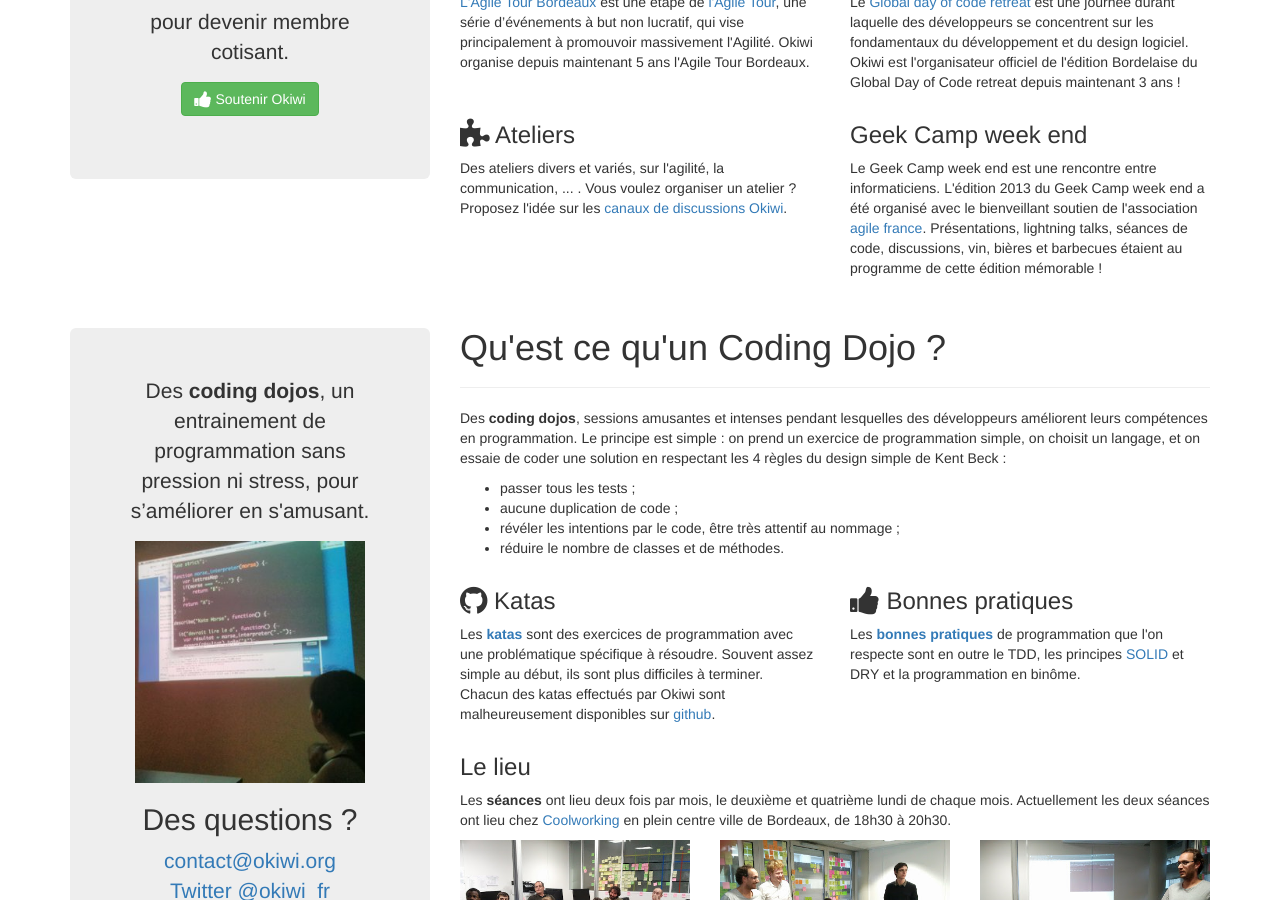
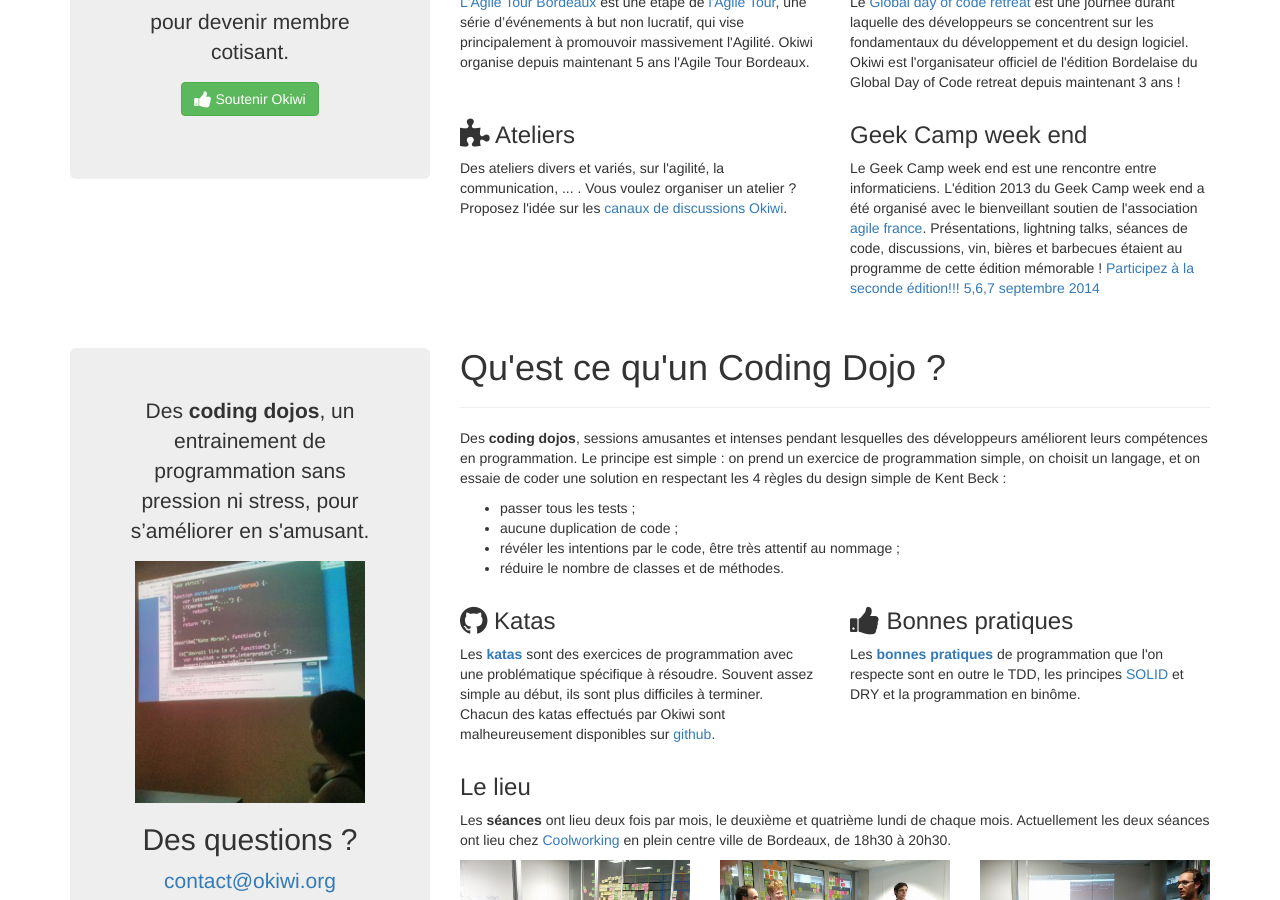
Before and after one commit to okiwi/okiwi.org, a Jekyll site: the page built from index.html, in a window 1280 px wide and 900 px high, scrolled down 503 px. Built offline with Jekyll 4.4.1, drawn with Linux system fonts in a browser that asks for light colours; nearby versions of some CDN libraries; Markdown is read by kramdown in place of the engine named in the settings.

Commit message:
Update index.html
Ajout d'un lien vers le site

```diff
--- a/index.html
+++ b/index.html
@@ -109,6 +109,7 @@ title: Okiwi
                     Présentations, lightning talks,
                     séances de code, discussions, vin, bières et barbecues étaient au programme de
                     cette édition mémorable&nbsp;!
+                    <a href="/geek-camp/">Participez à la seconde édition!!! 5,6,7 septembre 2014</a>
                 </p>
 
             </div>
```
